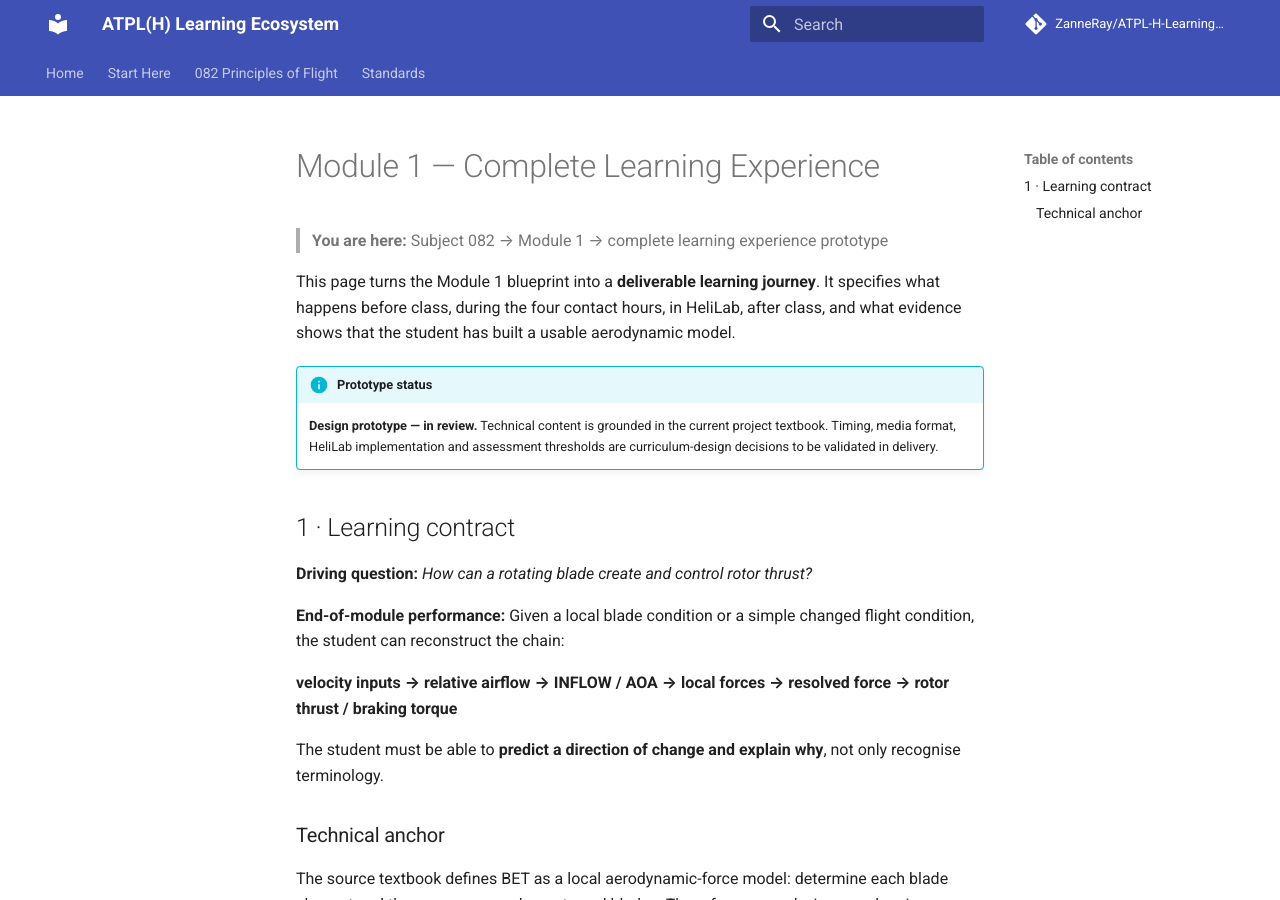
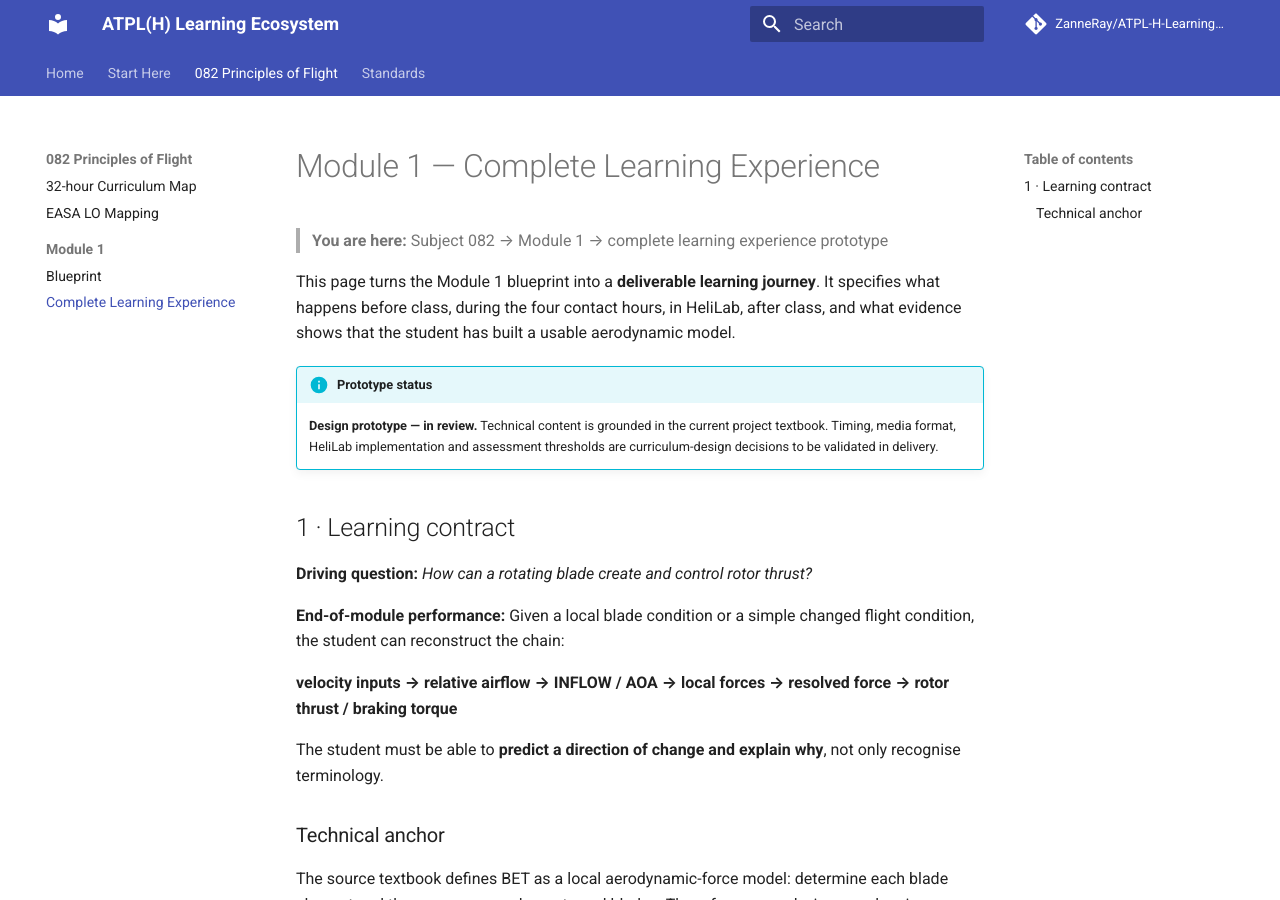
Before and after one commit to ZanneRay/ATPL-H-Learning-Ecosystem, an MkDocs documentation site: the page built from docs/curriculum/MODULE-1-LEARNING-EXPERIENCE.md, in a window 1280 px wide and 900 px high. Built offline with MkDocs 1.6.1 and Material for MkDocs 9.7.7, drawn with Linux system fonts in a browser that asks for light colours; comment, search, counter and statistics services are not loaded.

Commit message:
Add complete Module 1 experience to navigation

```diff
--- a/mkdocs.yml
+++ b/mkdocs.yml
@@ -51,7 +51,9 @@ nav:
   - 082 Principles of Flight:
       - 32-hour Curriculum Map: curriculum/32-HOUR-CURRICULUM-MAP.md
       - EASA LO Mapping: curriculum/EASA-LO-MAPPING.md
-      - Module 1 Blueprint: curriculum/MODULE-1-BLUEPRINT.md
+      - Module 1:
+          - Blueprint: curriculum/MODULE-1-BLUEPRINT.md
+          - Complete Learning Experience: curriculum/MODULE-1-LEARNING-EXPERIENCE.md
   - Standards:
       - Documentation Standard: standards/DOCUMENTATION-STANDARD.md
 
```
